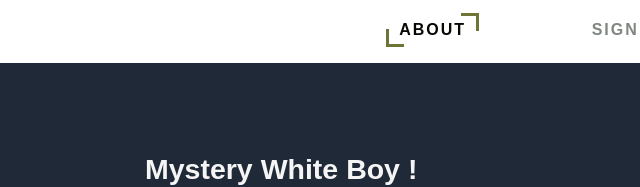
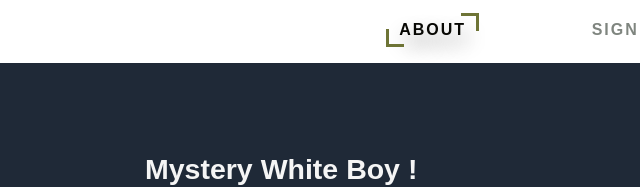
Before and after one commit to nmcev/singer-Jeff, a plain HTML site: page index.html in a window 1280 px wide. In both pictures the pointer is over the link "ABOUT". Shown: the part 303-490 px from the top of the page, 0-640 px from the left. Drawn offline with Linux system fonts and the light colour scheme.

Commit message:
text shadow and transformed photo

```diff
--- a/style.css
+++ b/style.css
@@ -139,6 +139,7 @@ body{
 }
 .description {
     font-family: 'Trebuchet MS', 'Lucida Sans Unicode', 'Lucida Grande', 'Lucida Sans', Arial, sans-serif;
+    cursor:pointer;
 }
 
 
@@ -164,3 +165,6 @@ body{
     transform: translateY(-12px);
     box-shadow: 5px 10px 15px #888888
 }
+.header-links a:hover{
+   text-shadow: 5px 10px 20px #888888;
+}
```
